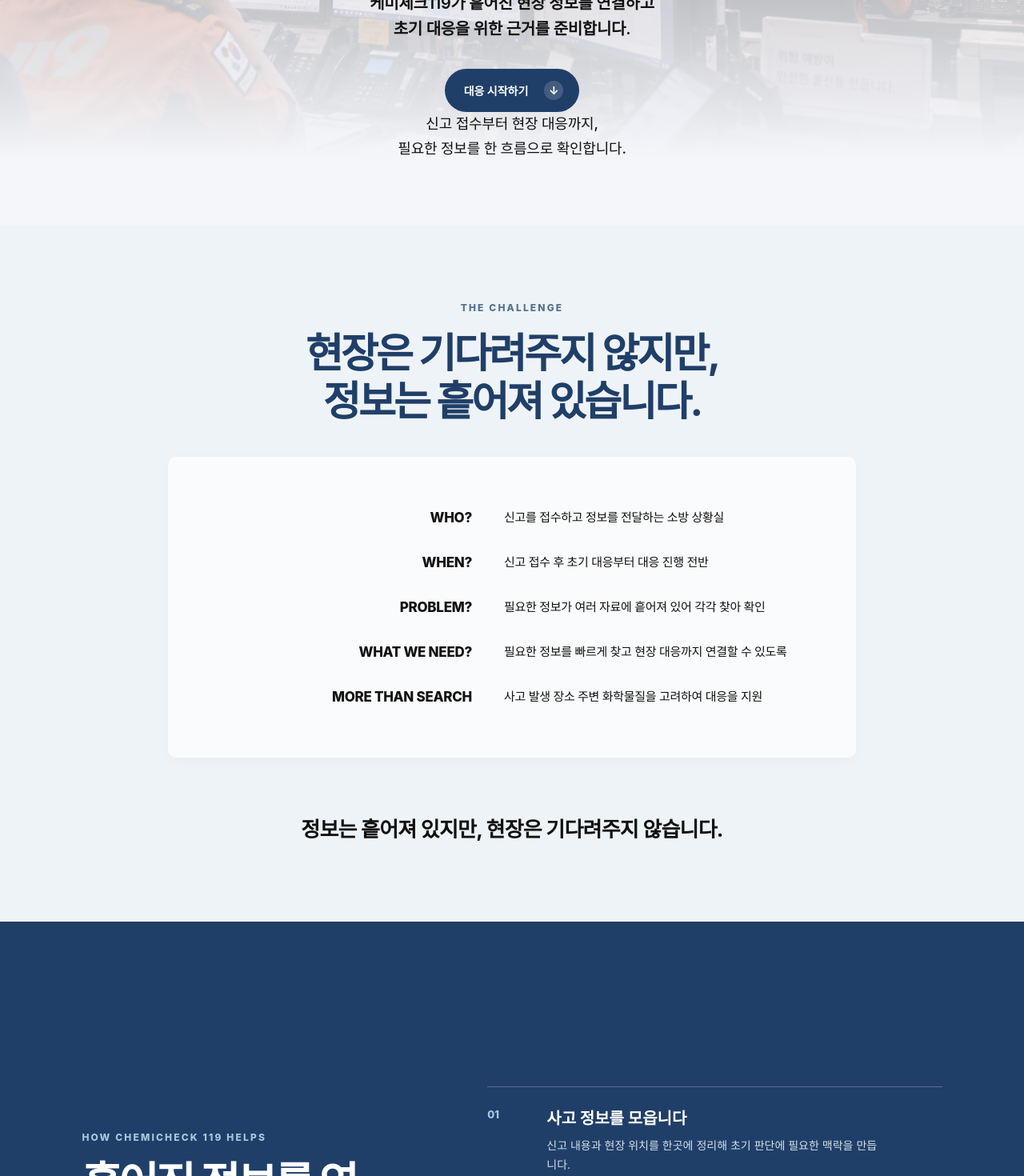
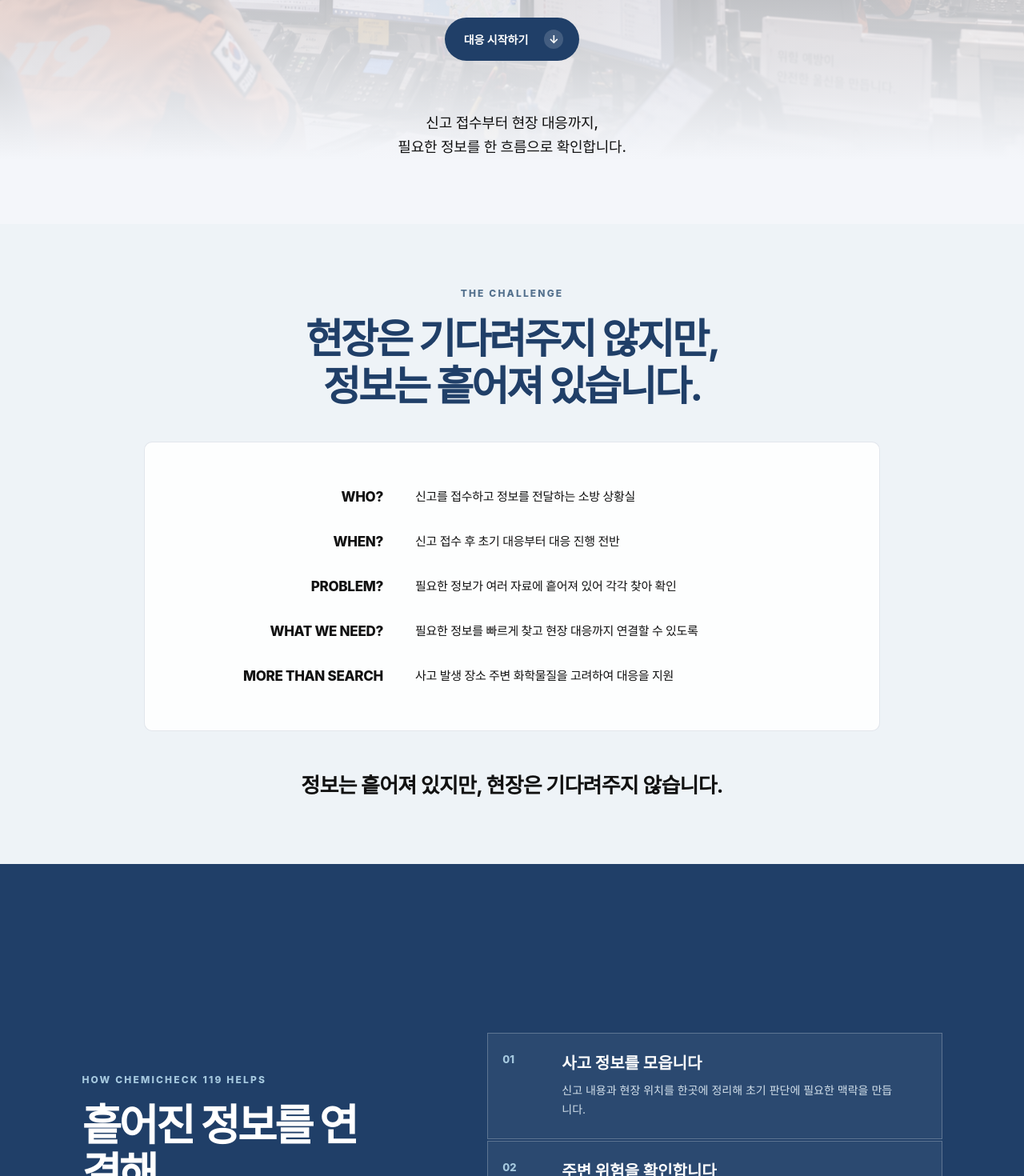
Before and after one commit to chemicheck119-lab/front, a React (Vite) app: page / in a window 1280 px wide. Shown: the part 520-1990 px from the top of the page at 80% size. Built offline with nearby package versions, Linux system fonts and the light colour scheme; no server answers.

Commit message:
fix: 웰컴 슬라이드 스냅과 노트북 반응형 개선

```diff
--- a/src/pages/WelcomePage.tsx
+++ b/src/pages/WelcomePage.tsx
@@ -18,6 +18,8 @@ function WelcomePage() {
       ),
     );
     const previousScrollRestoration = window.history.scrollRestoration;
+    let wheelLocked = false;
+    let unlockTimer: number | undefined;
     const restoreSlide = () => {
       const savedIndex = Number(sessionStorage.getItem(WELCOME_SLIDE_KEY));
       const slide = Number.isInteger(savedIndex) ? slides[savedIndex] : undefined;
@@ -43,11 +45,43 @@ function WelcomePage() {
       sessionStorage.setItem(WELCOME_SLIDE_KEY, String(currentIndex));
     };
 
+    const handleWheel = (event: WheelEvent) => {
+      if (Math.abs(event.deltaY) < 1 || wheelLocked) return;
+
+      const currentIndex = slides.reduce(
+        (closestIndex, slide, index) =>
+          Math.abs(slide.offsetTop - window.scrollY) <
+          Math.abs(slides[closestIndex].offsetTop - window.scrollY)
+            ? index
+            : closestIndex,
+        0,
+      );
+      const direction = event.deltaY > 0 ? 1 : -1;
+      const nextIndex = Math.max(0, Math.min(slides.length - 1, currentIndex + direction));
+      if (nextIndex === currentIndex) return;
+
+      event.preventDefault();
+      wheelLocked = true;
+      sessionStorage.setItem(WELCOME_SLIDE_KEY, String(nextIndex));
+      window.scrollTo({
+        top: slides[nextIndex].offsetTop,
+        behavior: window.matchMedia("(prefers-reduced-motion: reduce)").matches
+          ? "auto"
+          : "smooth",
+      });
+      unlockTimer = window.setTimeout(() => {
+        wheelLocked = false;
+      }, 260);
+    };
+
     window.addEventListener("scroll", saveCurrentSlide, { passive: true });
+    window.addEventListener("wheel", handleWheel, { passive: false });
     requestAnimationFrame(() => requestAnimationFrame(restoreSlide));
 
     return () => {
       window.removeEventListener("scroll", saveCurrentSlide);
+      window.removeEventListener("wheel", handleWheel);
+      if (unlockTimer) window.clearTimeout(unlockTimer);
       sessionStorage.removeItem(WELCOME_SLIDE_KEY);
       window.history.scrollRestoration = previousScrollRestoration;
       document.documentElement.classList.remove("welcome-scroll-root");
--- a/src/styles/global.css
+++ b/src/styles/global.css
@@ -7,8 +7,8 @@ html {
 }
 
 html.welcome-scroll-root {
-  scroll-snap-type: y proximity;
-  scroll-behavior: auto;
+  scroll-snap-type: y mandatory;
+  scroll-behavior: smooth;
   scroll-padding-block: 0;
 }
 
--- a/src/styles/welcome.css
+++ b/src/styles/welcome.css
@@ -12,7 +12,43 @@
 .welcome-page > footer {
   min-height: 100svh;
   scroll-snap-align: start;
-  scroll-snap-stop: normal;
+  scroll-snap-stop: always;
+}
+
+@media (min-width: 769px) and (max-height: 820px) {
+  .open-title {
+    padding-top: clamp(104px, 22vh, 190px);
+  }
+
+  .open-description {
+    padding-bottom: clamp(32px, 5vh, 56px);
+  }
+
+  .problem-section,
+  .feature-section,
+  .solution-section {
+    padding-top: 48px;
+    padding-bottom: 48px;
+  }
+
+  .problem-heading {
+    margin-bottom: 24px;
+  }
+
+  .problem-card {
+    padding-top: 28px;
+    padding-bottom: 28px;
+  }
+
+  .problem-message {
+    margin-top: 28px;
+    font-size: 22px;
+  }
+
+  .solution-step {
+    padding-top: 16px;
+    padding-bottom: 16px;
+  }
 }
 
 /* =========================
@@ -69,7 +105,7 @@
   flex-direction: column;
   align-items: center;
 
-  padding: clamp(180px, 38vh, 420px) 24px 0;
+  padding: clamp(132px, 30vh, 320px) 24px 0;
 
   text-align: center;
 }
@@ -210,7 +246,7 @@
   align-items: center;
 
   justify-content: center;
-  padding: clamp(72px, 12vh, 140px) 24px;
+  padding: clamp(56px, 8vh, 104px) 24px;
 
   background: #eef3f7;
 }
@@ -233,15 +269,13 @@
 /* 카드 */
 
 .problem-card {
-  width: min(860px, 100%);
+  width: min(920px, 100%);
 
-  padding: 48px 60px;
+  padding: 40px 48px;
 
-  background: rgba(255, 255, 255, 0.7);
+  background: rgba(255, 255, 255, 0.86);
   border-radius: 10px;
-
-  box-shadow:
-    0 4px 18px rgba(0, 0, 0, 0.025);
+  border: 1px solid rgba(32, 63, 104, 0.12);
 }
 
 
@@ -250,7 +284,7 @@
 .problem-content-position {
   position: relative;
 
-  left: 70px;
+  left: 0;
 }
 
 
@@ -269,7 +303,7 @@
   grid-template-columns: 250px 1fr;
   align-items: center;
 
-  width: 700px;
+  width: min(760px, 100%);
   min-height: 56px;
 }
 
@@ -304,7 +338,8 @@
 /* 하단 메시지 */
 
 .problem-message {
-  margin: 70px 0 0;
+  max-width: 760px;
+  margin: 48px 0 0;
 
   font-size: 26px;
   font-weight: 750;
@@ -324,7 +359,7 @@
   .problem-section {
     min-height: max(100svh, 720px);
 
-    padding: 80px 20px 100px;
+    padding: 64px 20px 80px;
   }
 
   .problem-heading {
@@ -336,7 +371,7 @@
   }
 
   .problem-card {
-    padding: 32px 24px;
+    padding: 28px 20px;
   }
 
   .problem-content-position {
@@ -345,17 +380,9 @@
   justify-content: center;
 }
 
- .problem-content-position {
-  width: 100%;
-  display: flex;
-  justify-content: center;
-
-  transform: translateX(-80px);
-}
-
   .problem-row {
   display: grid;
-  grid-template-columns: 250px 1fr;
+  grid-template-columns: minmax(112px, 0.65fr) minmax(0, 1.35fr);
   align-items: center;
 
   width: 100%;
@@ -377,7 +404,7 @@
   }
 
   .problem-message {
-    margin-top: 60px;
+    margin-top: 44px;
 
     font-size: 21px;
   }
@@ -468,9 +495,7 @@
   border: 1px solid rgba(0, 0, 0, 0.08);
   border-radius: 10px;
 
-  box-shadow:
-    0 5px 10px rgba(0, 0, 0, 0.08),
-    0 1px 2px rgba(0, 0, 0, 0.05);
+  box-shadow: 0 3px 10px rgba(32, 63, 104, 0.06);
 
   transition:
     transform 250ms ease,
@@ -481,11 +506,9 @@
 /* 카드 Hover */
 
 .feature-card:hover {
-  transform: translateY(-7px);
+  transform: translateY(-3px);
 
-  box-shadow:
-    0 14px 28px rgba(0, 0, 0, 0.11),
-    0 4px 8px rgba(0, 0, 0, 0.05);
+  box-shadow: 0 8px 18px rgba(32, 63, 104, 0.1);
 }
 
 
@@ -912,12 +935,13 @@
   display: grid;
   grid-template-columns: 52px 1fr;
   column-gap: 22px;
-  padding: 26px 0;
-  border-top: 1px solid rgba(255, 255, 255, 0.25);
+  padding: 24px 18px;
+  border: 1px solid rgba(255, 255, 255, 0.24);
+  background: rgba(255, 255, 255, 0.05);
 }
 
 .solution-step:last-child {
-  border-bottom: 1px solid rgba(255, 255, 255, 0.25);
+  border-bottom: 1px solid rgba(255, 255, 255, 0.24);
 }
 
 .solution-step-number {
```
